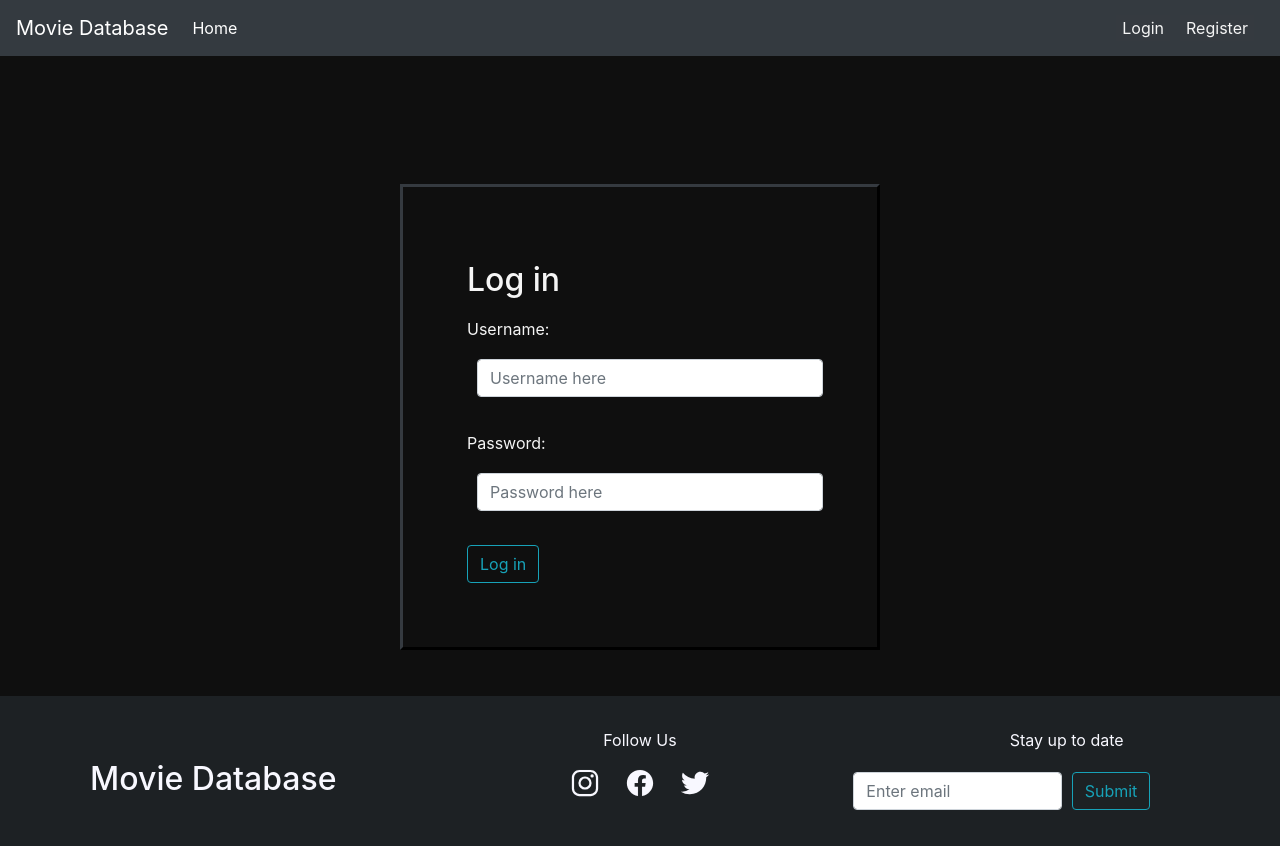
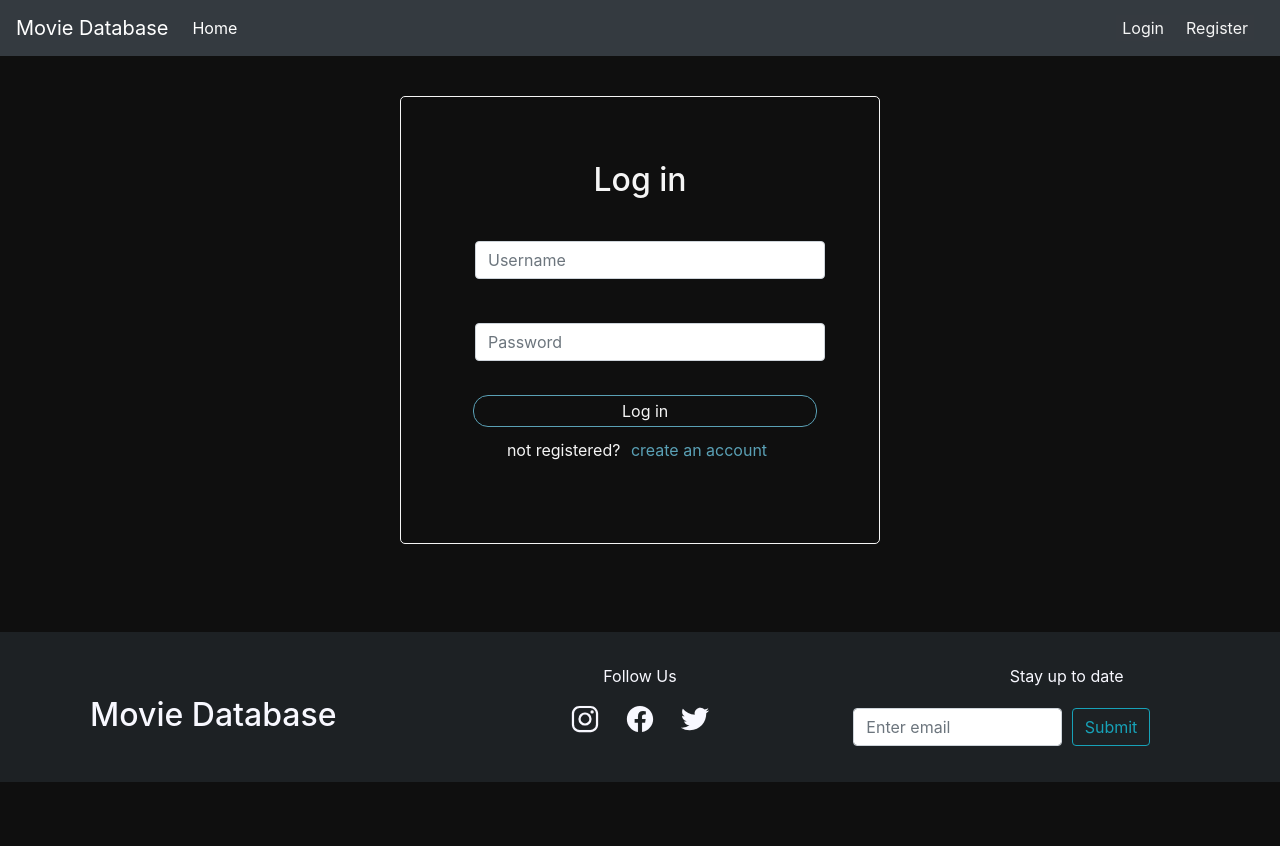
Before and after one commit to iarekeng/movie-db-cra, a React (Create React App) app: page /login in a window 1280 px wide. After the commit the page ends 800 px from the top, so only its background shows below. Built offline with nearby package versions, Linux system fonts and the light colour scheme; no server answers.

Commit message:
login and register css

```diff
--- a/src/auth/Login.js
+++ b/src/auth/Login.js
@@ -24,18 +24,20 @@ function Login() {
   history.push("/");
   }
 
+  const register = () => history.push('/register')
+
     return (
       <div className="login-container">
         <div className="form-container">
           <h2 className="login-title">Log in</h2>
           <form>
-            <label htmlFor="login-username">Username:</label>
-            <input className="form-control" id="login-username" type="text" placeholder="Username here" />
+
+            <input className="form-control user-input" id="login-username" type="text" placeholder="Username" />
             <br/>
-            <label htmlFor="login-password">Password:</label>
-            <input className="form-control" id="login-password" type="text" placeholder="Password here" />
+            <input className="form-control user-input" id="login-password" type="text" placeholder="Password" />
             <br />
-            <input className="btn btn-outline-info" type="submit" value="Log in" />
+            <input type="submit" id="logging-in" value="Log in" />
+            <p className="not-registered">not registered? <button className="not-reg-button" onClick={register}>create an account</button></p>
           </form>
         </div>
       </div>
--- a/src/auth/Register.js
+++ b/src/auth/Register.js
@@ -26,18 +26,19 @@ function Register() {
   history.push("/");
 }
 
+const login = () => history.push('/login')
+
   return (
     <div className="register-container">
       <div className="form-container">
         <h2 className="register-title">Register</h2>
         <form onSubmit={submit}>
-        <label htmlFor="register-username">Username:</label>
-        <input className="form-control" id="register-username" type="text" placeholder="Username here" onChange={(e) => setUser(e.target.value)}/>
+        <input className="form-control" id="register-username" type="text" placeholder="Username" onChange={(e) => setUser(e.target.value)}/>
       <br/>
-        <label htmlFor="register-password">Password:</label>
-        <input className="form-control" id="register-password" type="text" placeholder="Password here" onChange={(e) => setPassword(e.target.value)} />
+        <input className="form-control" id="register-password" type="text" placeholder="Password" onChange={(e) => setPassword(e.target.value)} />
       <br />
-        <input className="btn btn-outline-info" id="register-submit" type="submit" value="Register" />
+        <input id="register-submit" type="submit" value="Register" />
+        <p className="not-registered">already registered? <button className="not-reg-button" onClick={login}> Log in here!</button></p>
         </form>
       </div>
     </div>
--- a/src/components/BannerID.js
+++ b/src/components/BannerID.js
@@ -6,11 +6,11 @@ const { Title } = Typography;
 
 function BannerID(props) {
   return(
-    <div className="banner-container">
-      <img id="banner-image" src={props.image} alt="banner" />
-      <div className="banner-text-container">
-      <Title className="banner-title" level={2} > {props.title}</Title>
-      <p className="banner-text">{props.text}</p>
+    <div className="bannerID-container">
+      <img id="bannerID-image" src={props.image} alt="banner" />
+      <div className="bannerID-text-container">
+      <Title className="bannerID-title" level={2} > {props.title}</Title>
+      <p className="bannerID-text">{props.text}</p>
       </div>
     </div>
   )
--- a/src/components/MoviePage.js
+++ b/src/components/MoviePage.js
@@ -25,7 +25,6 @@ const movieId = props.match.params.movieId
     <BannerID image={`${IMAGE_URL}w1280${Movie.backdrop_path && Movie.backdrop_path}`}
     title={Movie.original_title}
     text={Movie.overview} />}
-
   </div>
   )
 }
--- a/src/styles/main.css
+++ b/src/styles/main.css
@@ -7,11 +7,11 @@ body {
 }
 
 .page-container {
-  min-height: 70vh;
+  min-height: 76vh;
 }
 
 .register-container, .login-container {
-  min-height: 64vh;
+  min-height: 67vh;
 }
 
 /* Navbar */
@@ -73,6 +73,10 @@ box-shadow: none;
   margin-left: 2rem;
 }
 
+.bannerID-container {
+  color: whitesmoke;
+}
+
 .popularMovies {
   color: white;
 }
@@ -86,7 +90,7 @@ box-shadow: none;
   font-size: 1rem;
 }
 
-#banner-image {
+#banner-image, #bannerID-image {
   linear-gradient: (to bottom, rgba(0,0,0,0)
    39%, rgba(0,0,0,0)
    41%, rgba(0,0,0,0.65)
@@ -138,20 +142,62 @@ box-shadow: none;
 
 /* Register Page */
 .register-container, .login-container {
-  margin-top: 8em;
+  margin-top: 2.5em;
+  color: whitesmoke;
+  opacity: 1;
+
+}
+
+.user-input {
+  background: white;
+  color: whitesmoke;
+}
+
+.user-input:focus {
+  background: whitesmoke;
   color: whitesmoke;
 }
 
 .form-container {
-  border: #353A40 3px outset;
+  border: whitesmoke 1px groove;
+  border-radius: 5px;
   margin-left: auto;
   margin-right: auto;
   padding: 4em;
   width: 60vh;
 }
 
+.not-registered {
+  text-align: center;
+  padding-top: 10px;
+}
+
+.not-reg-button {
+  color: #5AA0B5;
+  background: #0F0F0F;
+  outline: none;
+  box-shadow: none;
+  border: none;
+
+}
+
+#logging-in, #register-submit {
+  margin-left: 1vh;
+  padding: 3px 18.5vh;
+  border-radius: 15px;
+  background-color: #0F0F0F;
+  color: whitesmoke;
+  border: 1.5px solid #5AA0B5;
+}
+
+#logging-in:hover {
+  background-color: #5AA0B5;
+  transition: .5s;
+}
+
 .register-title, .login-title {
-  padding: 10px 0;
+  text-align: center;
+  padding-bottom: 1em;
 }
 
 #register-username, #register-password, #login-username, #login-password {
```
Also changed, not shown: src/components/MoviePageBody.js (added, +9 -0 lines).
